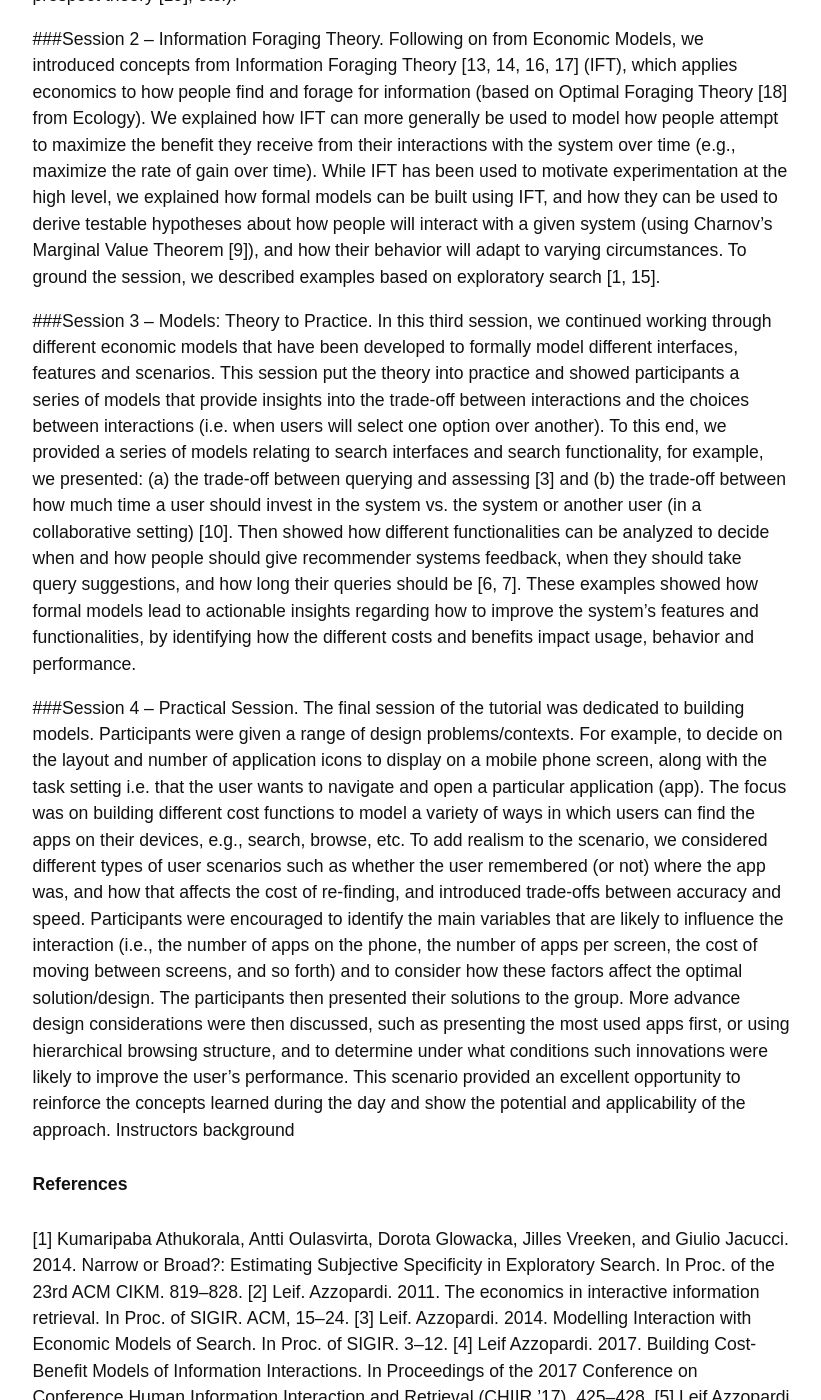
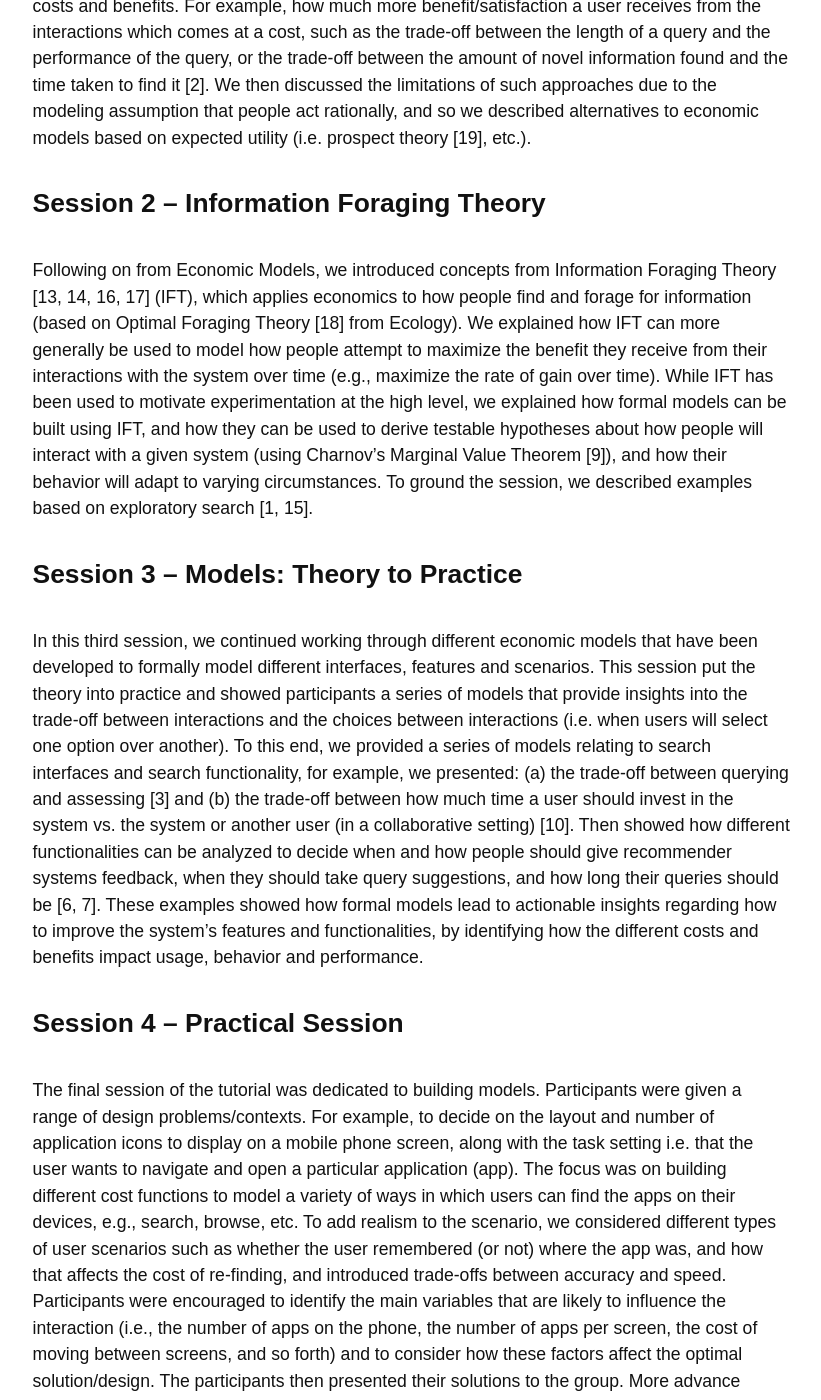
Before and after one commit to ielab/ielab.github.io, a Jekyll site: the page built from _tutorials/economic-hci.md, in a window 1280 px wide and 1400 px high, scrolled down 1219 px. Shown: the whole window, without its empty margins (330-1151 px from the left). Built offline with Jekyll 4.4.1, drawn with Linux system fonts in a browser that asks for light colours; some of the changed text lies outside the part shown.

Commit message:
update tutorial text

```diff
--- a/_tutorials/economic-hci.md
+++ b/_tutorials/economic-hci.md
@@ -9,7 +9,7 @@ links:
 ---
 
 
-###Course Overview
+<h2>Course Overview</h2>
 Economics provides an intuitive and natural way to formally represent the cost and benefits of interacting with applications, interfaces and devices. By using economics models it is possible to reason about interaction and make predictions about how changes to the system will affect performance and behavior. In this course, we provided an overview of relevant economic concepts and then showed how economics can be used to model human computer interaction to generated hypotheses about interaction which can be used to inform design and guide experimentation. As a case study, we demonstrate how various interactions with search and recommender applications can be modeled, before concluding the day with a hands-on modeling session using example and participant problems.
 
 
@@ -17,50 +17,50 @@ Economics provides an intuitive and natural way to formally represent the cost a
 
 The full day course included the following four sessions.
 
-###Session 1 – Building Economic Models.
+<h2>Session 1 – Building Economic Models</h2>
 The first session focused on providing a grounding in economic and optimization models [11, 12], how to build such models [12, 20], and how to use them to gain insights about the phenomena under examination. Starting with a simple example of modeling different interfaces to browse through items, we showed how the costs of different interactions can be described within a cost function to compare different interfaces and user interaction strategies where the goal is to minimize the task completion time [8]. Then we showed how more sophisticated models can be developed which investigate the trade-offs between different interactions due to the associated costs and benefits. For example, how much more benefit/satisfaction a user receives from the interactions which comes at a cost, such as the trade-off between the length of a query and the performance of the query, or the trade-off between the amount of novel information found and the time taken to find it [2]. We then discussed the limitations of such approaches due to the modeling assumption that people act rationally, and so we described alternatives to economic models based on expected utility (i.e. prospect theory [19], etc.).
 
 
-###Session 2 – Information Foraging Theory.
+<h2>Session 2 – Information Foraging Theory</h2>
 Following on from Economic Models, we introduced concepts from Information Foraging Theory [13, 14, 16, 17] (IFT), which applies economics to how people find and forage for information (based on Optimal Foraging Theory [18] from Ecology). We explained how IFT can more generally be used to model how people attempt to maximize the benefit they receive from their interactions with the system over time (e.g., maximize the rate of gain over time). While IFT has been used to motivate experimentation at the high level, we explained how formal models can be built using IFT, and how they can be used to derive testable hypotheses about how people will interact with a given system (using Charnov’s Marginal Value Theorem [9]), and how their behavior will adapt to varying circumstances. To ground the session, we described examples based on exploratory search [1, 15].
 
 
-###Session 3 – Models: Theory to Practice.
+<h2>Session 3 – Models: Theory to Practice</h2>
 In this third session, we continued working through different economic models that have been developed to formally model different interfaces, features and scenarios. This session put the theory into practice and showed participants a series of models that provide insights into the trade-off between interactions and the choices between interactions (i.e.
 when users will select one option over another). To this end, we provided a series of models relating to search interfaces and search functionality, for example, we presented: (a) the trade-off between querying and assessing [3] and (b) the trade-off between how much time a user should invest in the system vs. the system or another user (in a collaborative setting) [10]. Then showed how different functionalities can be analyzed to decide when and how people should give recommender systems feedback, when they should take query suggestions, and how long their queries should be [6, 7]. These examples showed how formal models lead to actionable insights regarding how to improve the system’s features and functionalities, by identifying how the different costs and benefits impact usage, behavior and performance.
 
 
-###Session 4 – Practical Session.
+<h2>Session 4 – Practical Session</h2>
 The final session of the tutorial was dedicated to building models. Participants were given a range of design problems/contexts. For example, to decide on the layout and number of application icons to display on a mobile phone screen, along with the task setting i.e. that the user wants to navigate and open a particular application (app). The focus was on building different cost functions to model a variety of ways in which users can find the apps on their devices, e.g., search, browse, etc. To add realism to the scenario, we considered different types of user scenarios such as whether the user remembered (or not) where the app was, and how that affects the cost of re-finding, and introduced trade-offs between accuracy and speed. Participants were encouraged to identify the main variables that are likely to influence the interaction (i.e., the number of apps on the phone, the number of apps per screen, the cost of moving between screens, and so forth) and to consider how these factors affect the optimal solution/design. The participants then presented their solutions to the group. More advance design considerations were then discussed, such as presenting the most used apps first, or using hierarchical browsing structure, and to determine under what conditions such innovations were likely to improve the user’s performance. This scenario provided an excellent opportunity to reinforce the concepts learned during the day and show the potential and applicability of the approach.
 Instructors background
 
-#### References
-[1] Kumaripaba Athukorala, Antti Oulasvirta, Dorota Glowacka, Jilles Vreeken, and Giulio Jacucci. 2014. Narrow or Broad?: Estimating Subjective Specificity in Exploratory Search. In Proc. of the 23rd ACM CIKM. 819–828.
-[2] Leif. Azzopardi. 2011. The economics in interactive information retrieval. In Proc. of SIGIR. ACM, 15–24.
-[3] Leif. Azzopardi. 2014. Modelling Interaction with Economic Models of Search. In Proc. of SIGIR. 3–12.
-[4] Leif Azzopardi. 2017. Building Cost-Benefit Models of Information Interactions. In Proceedings of the 2017 Conference on
+<h2>References</h2>
+<p>[1] Kumaripaba Athukorala, Antti Oulasvirta, Dorota Glowacka, Jilles Vreeken, and Giulio Jacucci. 2014. Narrow or Broad?: Estimating Subjective Specificity in Exploratory Search. In Proc. of the 23rd ACM CIKM. 819–828.
+<p>[2] Leif. Azzopardi. 2011. The economics in interactive information retrieval. In Proc. of SIGIR. ACM, 15–24.
+<p>[3] Leif. Azzopardi. 2014. Modelling Interaction with Economic Models of Search. In Proc. of SIGIR. 3–12.
+<p>[4] Leif Azzopardi. 2017. Building Cost-Benefit Models of Information Interactions. In Proceedings of the 2017 Conference on
 Conference Human Information Interaction and Retrieval (CHIIR ’17). 425–428.
-[5] Leif Azzopardi and Guido Zuccon. 2015. An Analysis of Theories of Search and Search Behavior. In Proceedings of the 2015
+<p>[5] Leif Azzopardi and Guido Zuccon. 2015. An Analysis of Theories of Search and Search Behavior. In Proceedings of the 2015
 International Conference on The Theory of Information Retrieval (ICTIR ’15). 81–90.
-[6] Leif Azzopardi and Guido Zuccon. 2016. An Analysis of the Cost and Benefit of Search Interactions. In Proceedings of the
+<p>[6] Leif Azzopardi and Guido Zuccon. 2016. An Analysis of the Cost and Benefit of Search Interactions. In Proceedings of the
 2016 ACM International Conference on the Theory of Information Retrieval (ICTIR ’16). 59–68.
-[7] Leif Azzopardi and Guido Zuccon. 2016. Two Scrolls or One Click: A Cost Model for Browsing Search Results.
-[8] Leif Azzopardi and Guido Zuccon. 2018. Computational Interaction. Oxford University Press, Chapter Economics models
+<p>[7] Leif Azzopardi and Guido Zuccon. 2016. Two Scrolls or One Click: A Cost Model for Browsing Search Results.
+<p>[8] Leif Azzopardi and Guido Zuccon. 2018. Computational Interaction. Oxford University Press, Chapter Economics models
 of interaction: a tutorial on modeling interaction using economics.
-[9] Eric L Charnov. 1976. Optimal foraging: attack strategy of a mantid. The American Naturalist 110, 971 (1976), 141–151.
-[10] Michael D. Cooper. 1972. A cost model for evaluating information retrieval systems. Journal of the American Society for Information Science (1972), 306–312.
-[11] Frederick S Hillier and Gerald J Lieberman. 2001. Introduction to operations research. NY, US (2001).
-[12] Katta G Murty. 2003. Optimization Models For Decision Making: Volume. University of Michigan, Ann Arbor (2003).
-[13] P. Pirolli and S.K. Card. 1999. Information foraging. Psychological Review 106 (1999), 643–675. Issue 4.
-[14] Howard L Resnikoff, HL Resenikoff, and HL Resnikoff. 1989. The illusion of reality. Springer-Verlag New York.
-[15] Tuukka Ruotsalo, Kumaripaba Athukorala, Dorota Glowacka, Ksenia Konyushkova, Antti Oulasvirta, Samuli Kaipiainen,
+<p>[9] Eric L Charnov. 1976. Optimal foraging: attack strategy of a mantid. The American Naturalist 110, 971 (1976), 141–151.
+<p>[10] Michael D. Cooper. 1972. A cost model for evaluating information retrieval systems. Journal of the American Society for Information Science (1972), 306–312.
+<p>[11] Frederick S Hillier and Gerald J Lieberman. 2001. Introduction to operations research. NY, US (2001).
+<p>[12] Katta G Murty. 2003. Optimization Models For Decision Making: Volume. University of Michigan, Ann Arbor (2003).
+<p>[13] P. Pirolli and S.K. Card. 1999. Information foraging. Psychological Review 106 (1999), 643–675. Issue 4.
+<p>[14] Howard L Resnikoff, HL Resenikoff, and HL Resnikoff. 1989. The illusion of reality. Springer-Verlag New York.
+<p>[15] Tuukka Ruotsalo, Kumaripaba Athukorala, Dorota Glowacka, Ksenia Konyushkova, Antti Oulasvirta, Samuli Kaipiainen,
 Samuel Kaski, and Giulio Jacucci. 2013. Supporting Exploratory Search Tasks with Interactive User Modeling. In Proceedings
 of the 76th ASIS&T Annual Meeting (ASIST ’13). Article 39, 10 pages.
-[16] Daniel M. Russell, Mark J. Stefik, Peter Pirolli, and Stuart K. Card. 1993. The cost structure of sensemaking. In Proc. of
+<p>[16] Daniel M. Russell, Mark J. Stefik, Peter Pirolli, and Stuart K. Card. 1993. The cost structure of sensemaking. In Proc. of
 INTERACT/SIGCHI. 269–276.
-[17] Pamela Effrein Sandstrom. 1994. An optimal foraging approach to information seeking and use. The library quarterly
+<p>[17] Pamela Effrein Sandstrom. 1994. An optimal foraging approach to information seeking and use. The library quarterly
 (1994), 414–449.
-[18] DW Stephens and JR Krebs. 1986. Foraging Theory. Princeton: Princeton University Press 1, 10 (1986), 100.
-[19] Amos Tversky and Daniel Kahneman. 1989. Rational Choice and the Framing of Decisions. In Multiple Criteria Decision
+<p>[18] DW Stephens and JR Krebs. 1986. Foraging Theory. Princeton: Princeton University Press 1, 10 (1986), 100.
+<p>[19] Amos Tversky and Daniel Kahneman. 1989. Rational Choice and the Framing of Decisions. In Multiple Criteria Decision
 Making and Risk Analysis Using Microcomputers. 81–126.
-[20] Hal R Varian. 1997. How to build an economic model in your spare time. American Economist 41 (1997), 3–10.
+<p>[20] Hal R Varian. 1997. How to build an economic model in your spare time. American Economist 41 (1997), 3–10.
```
